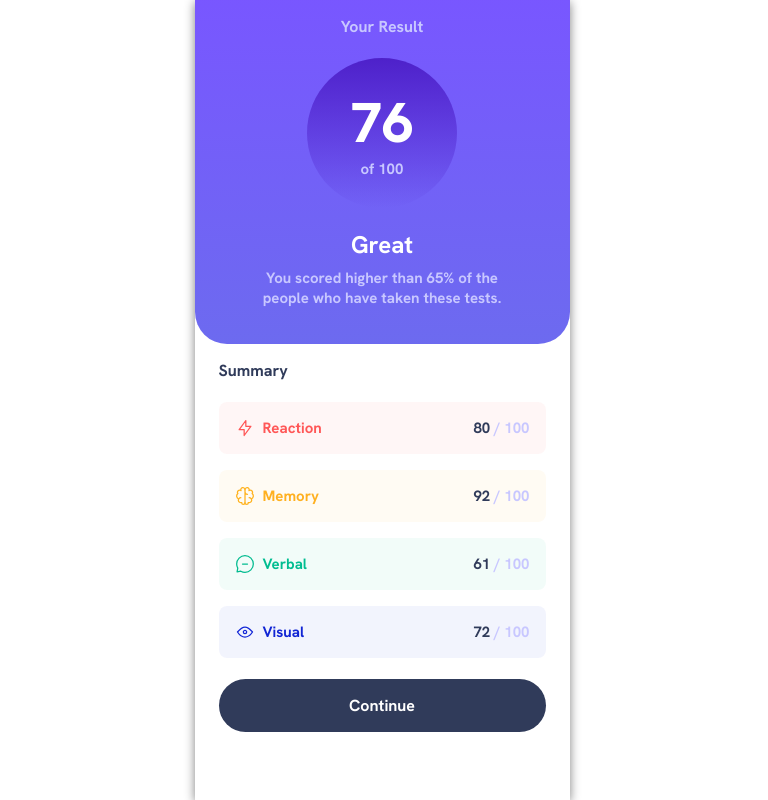
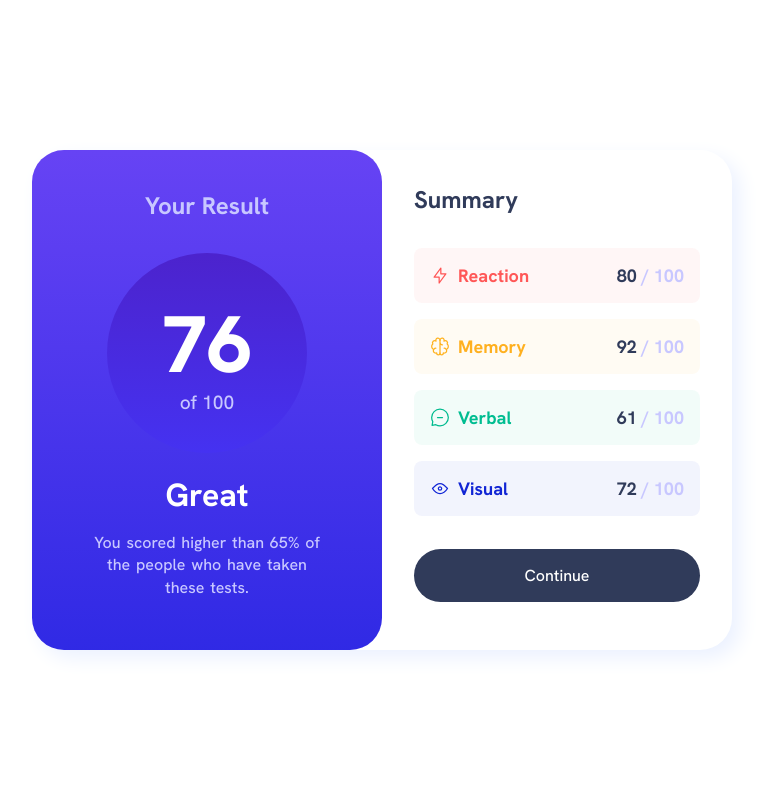
Before and after one commit to md-abid-hussain/results-summary-component, a plain HTML site: page index.html in a window 1280 px wide. Shown: the whole page, without its empty margins (258-1026 px from the left). Drawn offline with Linux system fonts and the light colour scheme.

Commit message:
Added layout for big screen

```diff
--- a/css/style.css
+++ b/css/style.css
@@ -24,20 +24,19 @@ body{
     display: flex;
     justify-content: center;
     align-items: center;
-    font-weight: 700;
+    font-weight: 500;
     font-size: 15px;
 }
 
 main{
     width:375px;
     box-shadow:0 2px 10px grey;
-    min-height:100vh;
 }
 
 .left-section{
     padding:1rem;
     text-align: center;
-    background:linear-gradient(hsla(252, 100%, 67%),hsla(241, 81%, 54%,0.7));
+    background:linear-gradient(hsl(252, 89%, 61%),hsl(242, 78%, 53%));
     border-radius:0 0 2rem 2rem;
     color:white;
 }
@@ -60,7 +59,7 @@ p, .total{
     display:flex;
     flex-flow:column;
     justify-content: center;
-    background:linear-gradient(hsla(256, 72%, 46%, 1),hsla(241, 72%, 46%, 0));
+    background:linear-gradient(hsl(254, 73%, 46%),hsl(246, 88%, 58%));
     border-radius:50%;
     font-size:15px;
 }
@@ -70,7 +69,6 @@ p, .total{
     font-weight: 800;
 }
 
-
 .left-section .footer{
     padding:0 2rem;
     margin-bottom:1.3rem
@@ -79,7 +77,7 @@ p, .total{
 .left-section h4{
     font-weight:700;
     margin-bottom:.5rem;
-    font-size: 1.5rem;
+    font-size: 1.3rem;
 }
 
 .left-section section p{
@@ -157,6 +155,7 @@ li:nth-child(4) {
 
 .right-section a:hover, .right-section a:active{
     background-color:hsl(241, 99%, 62%);
+    background:linear-gradient(#6543fe,#2f2de6);
 }
 
 .attribution {
@@ -169,3 +168,89 @@ li:nth-child(4) {
 .attribution a {
     color: hsl(228, 45%, 44%);
 }
+
+/* Media query for width greater than 720px */
+
+@media(width>710px){
+    .container{
+        width:700px;
+        display: flex;
+        border-radius: 2rem;
+        font-size: 1rem;
+        box-shadow: 8px 8px 20px  hsl(221, 100%, 96%);
+    }
+
+    .left-section{
+
+        padding:1.5rem;
+        border-radius:2rem;
+        min-height:500px;
+        width:350px;
+    }
+
+    .left-section > h1{
+        font-size: 1.5rem;
+        margin:1rem 0 2rem 0;
+
+    }
+
+    .left-section .footer h4{
+        font-size: 2rem;
+        margin:1rem auto;
+    }
+
+    .left-section .footer{
+        padding:0;
+        margin:0;
+    }
+
+    .left-section .footer p{
+        line-height: 1.4;
+        word-spacing: 0.1rem;
+        font-size: 1rem;
+        padding:0 2rem;
+    }
+
+    p{
+        font-size: 1.2rem;
+    }
+
+    .left-section .footer p{
+        font-size:1rem;
+    }
+
+    .circle{
+        width:200px;
+        height:200px;
+        background:linear-gradient(#4c23cd,#4532f1);
+    }
+
+    .circle .score{
+        font-size: 5rem;
+        height:98px
+    }
+
+   .left-section h4{
+    font-size: 1.6rem;
+   }
+
+   .right-section{
+       width:350px;
+       border-radius:0 2rem 2rem 0 ;
+       padding:2.1rem 2rem 3rem 2rem;
+       display:flex;
+       flex-flow:column;
+       justify-content:space-between;
+    }
+
+    .summary{
+        font-size: 1.5rem;
+    }
+
+    .detail-score{
+        justify-content: center;
+        font-size: 18px;
+        margin:0;
+        font-weight: 700;
+    }
+}
```
